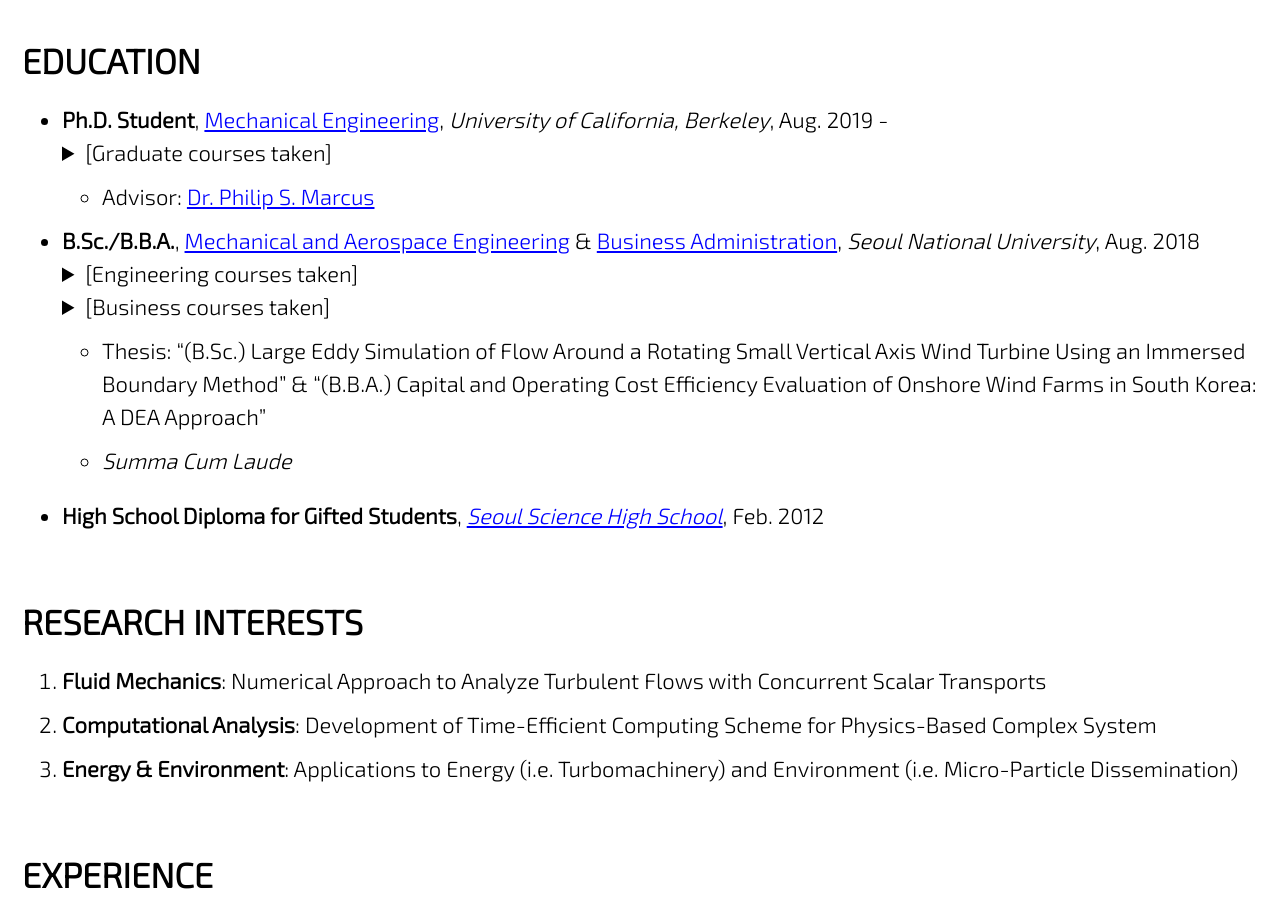
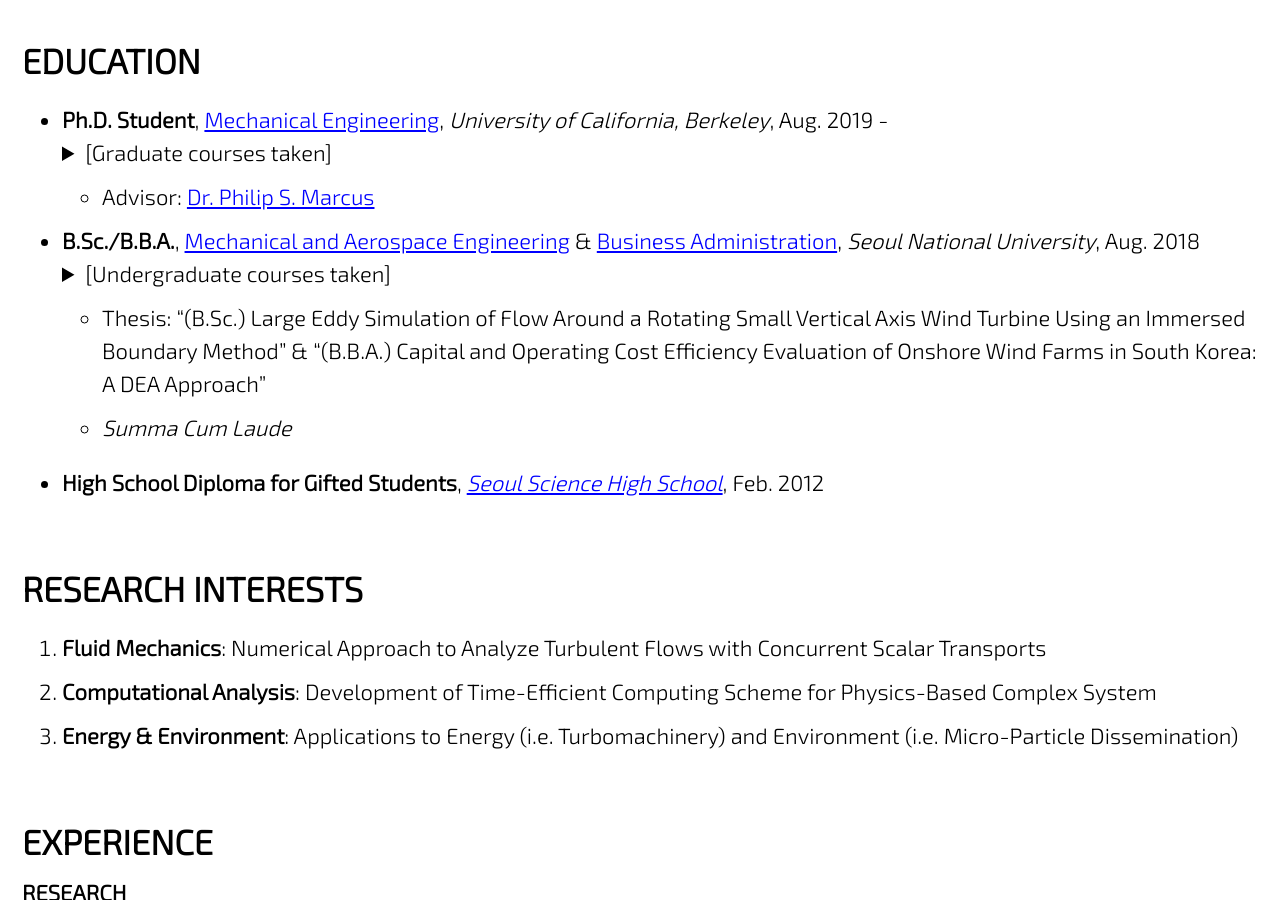
Before and after one commit to jun9303/jun9303.github.io, a Jekyll site: the page built from _pages/about.md, in a window 1280 px wide and 900 px high, scrolled down 661 px. Built offline with Jekyll 4.4.1, drawn with Linux system fonts in a browser that asks for light colours; cached includes are drawn as plain includes; nearby versions of some CDN libraries.

Commit message:
Signed-off-by: Joon <jun9303@gmail.com>

```diff
--- a/_pages/about.md
+++ b/_pages/about.md
@@ -26,20 +26,20 @@ feature_row:
   + Advisor: [Dr. Philip S. Marcus](https://me.berkeley.edu/people/philip-s-marcus/)
 - **B.Sc./B.B.A.**, [Mechanical and Aerospace Engineering](http://me.snu.ac.kr/en) & [Business Administration](http://cba.snu.ac.kr/en), *Seoul National University*, Aug. 2018
     <details>
-      <summary>[Engineering courses taken]</summary>
-      <small>Engineering</small>
+      <summary>[Undergraduate courses taken]</summary>
+      <small>Engineering</small><br>
 
-      <small>Applied Fluid Mechanics, Creative Engineering Design, Digital Computer Concept and Practice, Digital Fabrication and Manufacturing, Dynamics, Engineering Mathematics (1 & 2), Fluid Mechanics, Heat Transfer, Introduction to Electrical and Computer Engineering, Management in Mechanical Engineering (1 & 2), Manufacturing Processes, Mechanical Drawing, Mechanical Engineering Lab. (1 & 2), Mechanical System Design Project (1 & 2), Mechanics and Design, Solid Mechanics, Thermodynamics, Writing in Science & Technology</small>
+      <small>Applied Fluid Mechanics, Creative Engineering Design, Digital Computer Concept and Practice, Digital Fabrication and Manufacturing, Dynamics, Engineering Mathematics (1 & 2), Fluid Mechanics, Heat Transfer, Introduction to Electrical and Computer Engineering, Management in Mechanical Engineering (1 & 2), Manufacturing Processes, Mechanical Drawing, Mechanical Engineering Lab. (1 & 2), Mechanical System Design Project (1 & 2), Mechanics and Design, Solid Mechanics, Thermodynamics, Writing in Science & Technology</small><br><br>
 
-      <small>Business</small>
+      <small>Business</small><br>
 
       <small>Capital Markets and Accounting, Corporate Strategy, Fundamentals of Economics, Human Resource Management, International Business Management, Management Information System, Management Science, Managerial Accounting, Marketing Management, Mathematics for Economics, Operations Management, Principles of Accounting, Principles of Management</small>
     </details>
-    <details>
+<!--     <details>
       <summary>[Business courses taken]</summary>
 
       <small>Capital Markets and Accounting, Corporate Strategy, Fundamentals of Economics, Human Resource Management, International Business Management, Management Information System, Management Science, Managerial Accounting, Marketing Management, Mathematics for Economics, Operations Management, Principles of Accounting, Principles of Management</small>
-    </details>
+    </details> -->
   + Thesis: "(B.Sc.) Large Eddy Simulation of Flow Around a Rotating Small Vertical Axis Wind Turbine Using an Immersed Boundary Method" & "(B.B.A.) Capital and Operating Cost Efficiency Evaluation of Onshore Wind Farms in South Korea: A DEA Approach"
   + *Summa Cum Laude*
 
```
